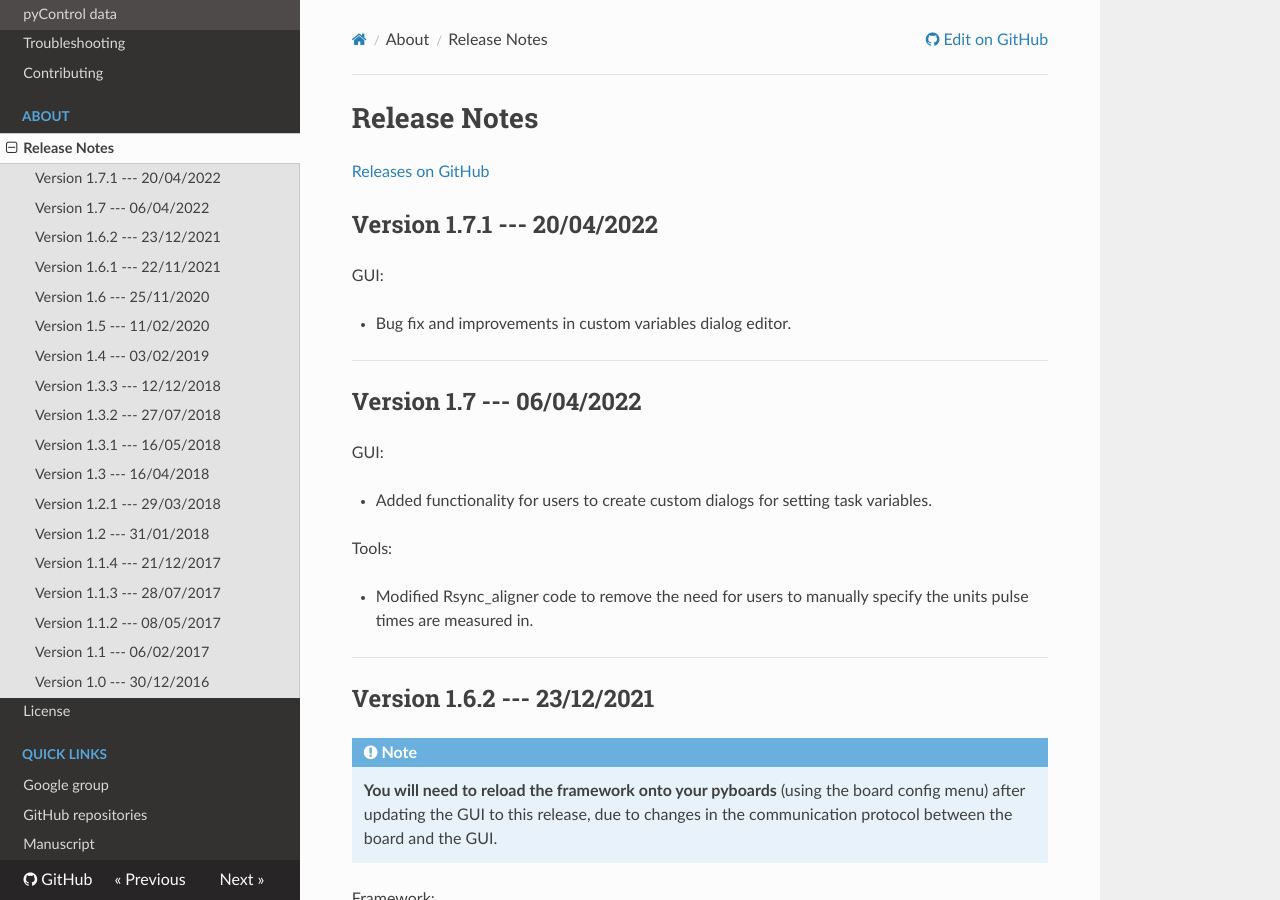
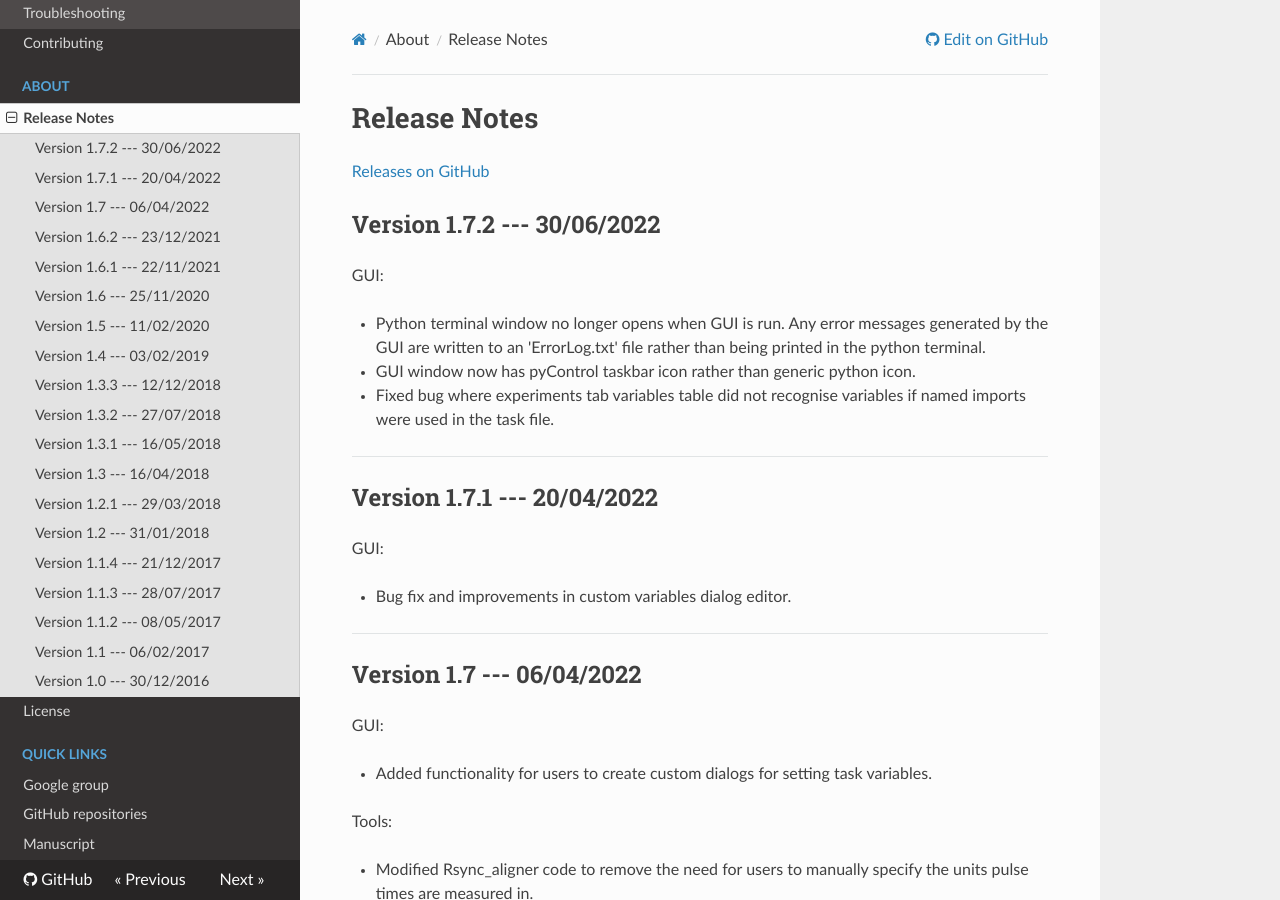
Before and after one commit to pyControl/docs, an MkDocs documentation site: the page built from docs/about/release-notes.md, in a window 1280 px wide and 900 px high. Built offline with MkDocs 1.6.1, drawn with Linux system fonts in a browser that asks for light colours; nearby versions of some CDN libraries.

Commit message:
- Updated docs for release v1.7.2

```diff
--- a/docs/about/release-notes.md
+++ b/docs/about/release-notes.md
@@ -1,5 +1,20 @@
 # Release Notes
 [Releases on GitHub](https://github.com/pyControl/code/releases)
+
+## Version 1.7.2 --- 30/06/2022
+
+GUI:
+
+- Python terminal window no longer opens when GUI is run.  Any error messages
+  generated by the GUI are written to an 'ErrorLog.txt' file rather than being
+  printed in the python terminal.
+
+- GUI window now has pyControl taskbar icon rather than generic python icon.
+
+- Fixed bug where experiments tab variables table did not recognise variables
+  if named imports were used in the task file.
+
+---
 
 ## Version 1.7.1 --- 20/04/2022
 
```
Also changed, not shown: docs/index.md (+2 -2 lines), docs/user-guide/graphical-user-interface.md (+1 -1 lines), docs/user-guide/troubleshooting.md (+2 -2 lines).
